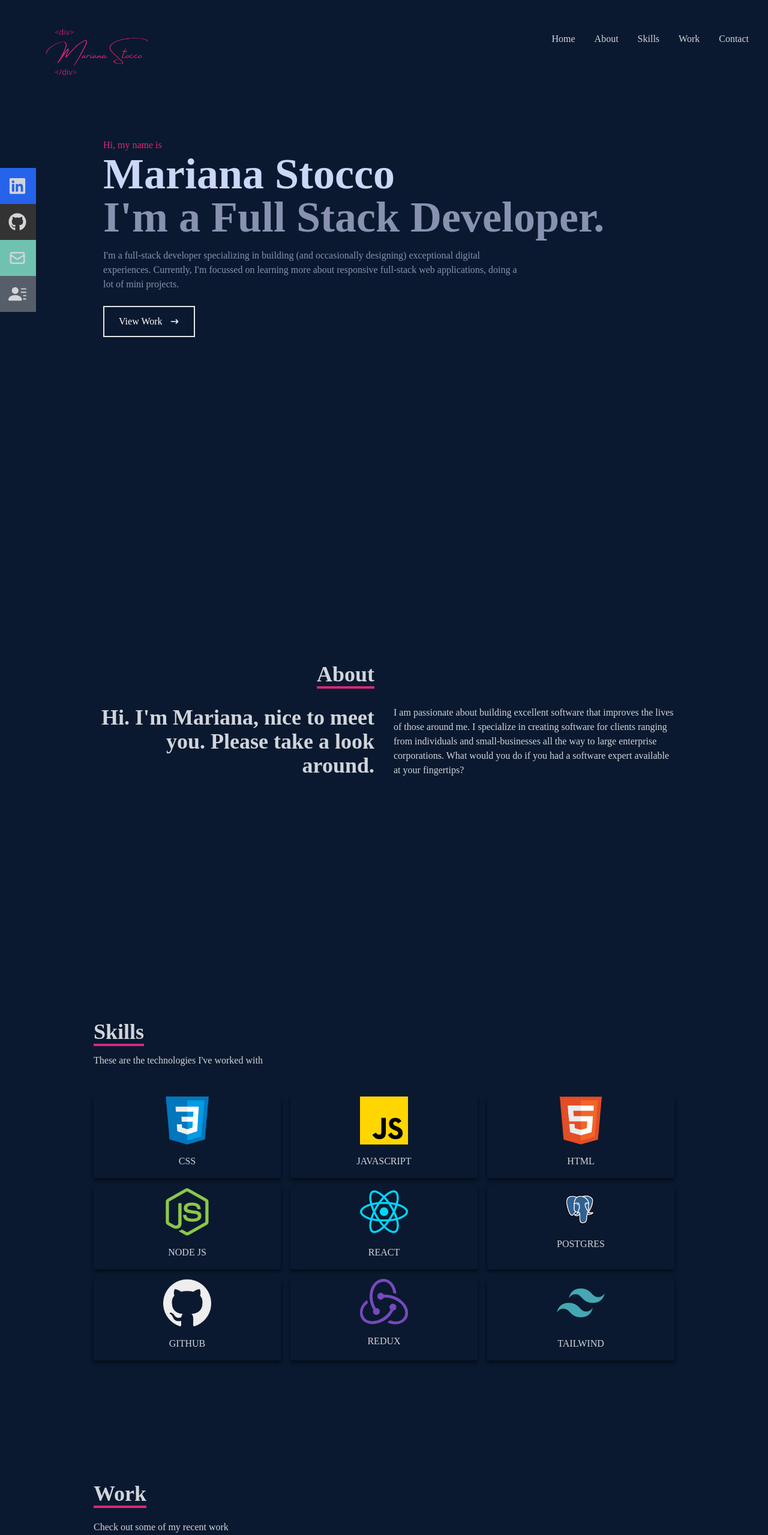
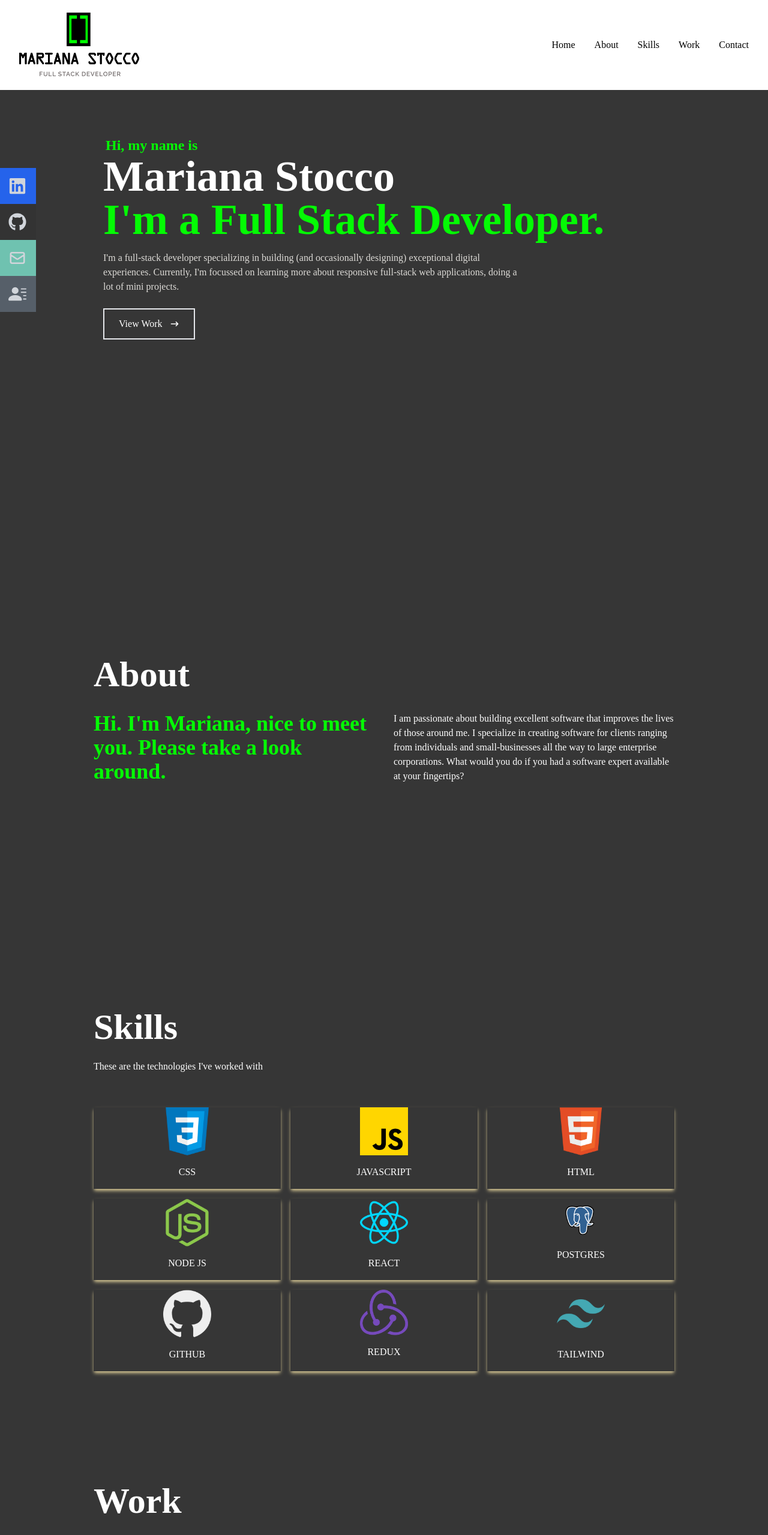
Before and after one commit to MarianaStocco/portfolio-mariana, a React (Create React App) app: page / in a window 1280 px wide. Shown: the top 2559 px of the page at 60% size. Built offline with nearby package versions, Linux system fonts and the light colour scheme.

Commit message:
V2 Styles

```diff
--- a/src/components/About.jsx
+++ b/src/components/About.jsx
@@ -1,19 +1,21 @@
 import React from 'react'
+import Profile from '../assets/profile.jpg'
 
 export const About = () => {
     return (
-        <div name='about' className='w-full h-screen bg-[#0a192f] text-gray-300'>
+        <div name='about' className='w-full h-screen bg-[#363636] text-white'>
           <div className='flex flex-col justify-center items-center w-full h-full'>
             <div className='max-w-[1000px] w-full grid grid-cols-2 gap-8'>
-              <div className='sm:text-right pb-8 pl-4'>
-                <p className='text-4xl font-bold inline border-b-4 border-pink-600'>
+              <div className='sm:text-left pb-8 pl-4'>
+                <p className='text-6xl font-bold inline'>
                   About
                 </p>
               </div>
+              {/* <img className='w-24 mx-auto' src={Profile} alt='perfil'></img> */}
               <div></div>
               </div>
               <div className='max-w-[1000px] w-full grid sm:grid-cols-2 gap-8 px-4'>
-                <div className='sm:text-right text-4xl font-bold'>
+                <div className='sm:text-left text-4xl font-bold text-[#04fb04]'>
                   <p>Hi. I'm Mariana, nice to meet you. Please take a look around.</p>
                 </div>
                 <div>
--- a/src/components/Contact.jsx
+++ b/src/components/Contact.jsx
@@ -2,16 +2,16 @@ import React from 'react'
 
 export const Contact = () => {
     return (
-        <div name='contact' className='w-full h-screen bg-[#0a192f] flex justify-center items-center p-4'>
+        <div name='contact' className='w-full h-screen bg-[#363636] flex justify-center items-center p-4'>
             <form method='POST' action="https://getform.io/f/935ea249-8f46-4556-908d-8e9bf2684702" className='flex flex-col max-w-[600px] w-full'>
                 <div className='pb-8'>
-                    <p className='text-4xl font-bold inline border-b-4 border-pink-600 text-gray-300'>Contact</p>
+                    <p className='text-6xl font-bold inline text-white'>Contact</p>
                     <p className='text-gray-300 py-4'>Submit the form below or shoot me an email - mariana.stocco@outlook.com</p>
                 </div>
-                <input className='bg-[#ccd6f6] p-2' type="text" placeholder='Name' name='name' />
-                <input className='my-4 p-2 bg-[#ccd6f6]' type="email" placeholder='Email' name='email' />
-                <textarea className='bg-[#ccd6f6] p-2' name="message" rows="10" placeholder='Message'></textarea>
-                <button className='text-white border-2 hover:bg-pink-600 hover:border-pink-600 px-4 py-3 my-8 mx-auto flex items-center'>Let's Collaborate</button>
+                <input className='bg-[#dee3f3] p-2' type="text" placeholder='Name' name='name' />
+                <input className='my-4 p-2 bg-[#dee3f3]' type="email" placeholder='Email' name='email' />
+                <textarea className='bg-[#dee3f3] p-2' name="message" rows="10" placeholder='Message'></textarea>
+                <button className='text-white border-2 hover:bg-[#04fb04] hover:border-[#04fb04] hover:text-black px-4 py-3 my-8 mx-auto flex items-center'>Let's Collaborate</button>
             </form>
         </div>
       )
--- a/src/components/Home.jsx
+++ b/src/components/Home.jsx
@@ -4,18 +4,18 @@ import {Link} from 'react-scroll';
 
 export const Home = () => {
   return (
-    <div name='home' className='w-full h-screen bg-[#0a192f]'>
+    <div name='home' className='w-full h-screen bg-[#363636]'>
 
       {/* Container */}
       <div className='max-w-[1000px] mx-auto px-8 flex flex-col justify-center h-full'>
-        <p className='text-pink-600'>Hi, my name is</p>
-        <h1 className='text-4xl sm:text-7xl font-bold text-[#ccd6f6]'>
+        <p className='text-[#04fb04] px-1 font-bold text-2xl'>Hi, my name is</p>
+        <h1 className='text-4xl sm:text-7xl font-bold text-white'>
           Mariana Stocco
         </h1>
-        <h2 className='text-4xl sm:text-7xl font-bold text-[#8892b0]'>
+        <h2 className='text-4xl sm:text-7xl font-bold text-[#04fb04]'>
           I'm a Full Stack Developer.
         </h2>
-        <p className=' text-[#8892b0] py-4 max-w-[700px]'>
+        <p className=' text-[#dddbd7] py-4 max-w-[700px]'>
           I'm a full-stack developer specializing in building (and occasionally
           designing) exceptional digital experiences. Currently, I'm focussed on
           learning more about responsive full-stack web applications, doing a lot
@@ -23,7 +23,7 @@ export const Home = () => {
         </p>
         <div>
         <Link to="work" smooth={true} duration={500}>
-          <button className='text-white group border-2 px-6 py-3 my-2 flex items-center hover:bg-pink-600 hover:border-pink-600'>
+          <button className='text-[white] group border-2 px-6 py-3 my-2 flex items-center hover:bg-[#04fb04] hover:border-[#04fb04] hover:text-[black]'>
             View Work
             <span className='group-hover:rotate-90 duration-300'>
               <HiArrowNarrowRight className='ml-3' />
--- a/src/components/NavBar.jsx
+++ b/src/components/NavBar.jsx
@@ -3,7 +3,7 @@ import { FaBars, FaTimes, FaGithub, FaLinkedin } from 'react-icons/fa';
 import { HiOutlineMail } from 'react-icons/hi';
 import { BsFillPersonLinesFill } from 'react-icons/bs';
 import { Link } from 'react-scroll';
-import Logo from '../assets/logo_pink.png';
+import Logo from '../assets/marca_ok.png';
 
 const NavBar = () => {
   const [nav, setNav] = useState(false);
@@ -11,9 +11,9 @@ const NavBar = () => {
   const handleClick = () => setNav(!nav)
 
   return (
-    <div className='fixed w-full h-[130px] flex justify-between items-center px-4 bg-[#0a192f] text-gray-300 '>
-      <div className='pt-20'>
-        <img src={Logo} alt='LogoMS' style={{ width: '300px' }} />
+    <div className='fixed w-full h-[150px] flex justify-between items-center px-4 bg-[#ffff] text-[#000000] '>
+      <div className='pt-4.5 px-4'>
+        <img src={Logo} alt='LogoMS' style={{ width: '200px' }} />
       </div>
       {/* menu */}
       <ul className='hidden md:flex'>
@@ -55,7 +55,7 @@ const NavBar = () => {
       <ul className={
         !nav
           ? 'hidden'
-          : 'absolute top-0 left-0 w-full h-screen bg-[#0a192f] flex flex-col justify-center items-center'}>
+          : 'absolute top-0 left-0 w-full h-screen bg-[#363636] flex flex-col justify-center items-center  text-gray-300'}>
         <li className='py-6 text-4xl'>
           <Link onClick={handleClick} to="home" smooth={true} duration={500}>
             Home
--- a/src/components/Skills.jsx
+++ b/src/components/Skills.jsx
@@ -11,47 +11,47 @@ import Redux from '../assets/redux.png'
 
 export const Skills = () => {
   return (
-    <div name='skills' className='w-full h-screen bg-[#0a192f] text-gray-300'>
+    <div name='skills' className='w-full md:h-screen bg-[#363636] text-white'>
         <div className='max-w-[1000px] mx-auto p-4 flex flex-col justify-center w-full h-full'>
             <div>
-                <p className='text-4xl font-bold inline border-b-4 border-pink-600'>Skills</p>
-                <p className='py-4'>These are the technologies I've worked with</p>
+                <p className='text-6xl font-bold inline'>Skills</p>
+                <p className='py-6'>These are the technologies I've worked with</p>
             </div>
 
             <div className='w-full grid grid-cols-2 sm:grid-cols-3 gap-4 text-center py-8'>
-                <div className='shadow-md shadow-[#040c16] hover:scale-110 duration-500'>
+                <div className='shadow-md shadow-[#D0C18F] hover:scale-110 duration-500'>
                     <img className='w-20 mx-auto'src={Css} alt="CSS icon" />
                     <p className='my-4'>CSS</p>
                 </div>
-                <div className='shadow-md shadow-[#040c16] hover:scale-110 duration-500'>
+                <div className='shadow-md shadow-[#D0C18F] hover:scale-110 duration-500'>
                     <img className='w-20 mx-auto'src={Javascript} alt="Js icon" />
                     <p className='my-4'>JAVASCRIPT</p>
                 </div>
-                <div className='shadow-md shadow-[#040c16] hover:scale-110 duration-500'>
+                <div className='shadow-md shadow-[#D0C18F] hover:scale-110 duration-500'>
                     <img className='w-20 mx-auto'src={Html} alt="HTML icon" />
                     <p className='my-4'>HTML</p>
                 </div>
-                <div className='shadow-md shadow-[#040c16] hover:scale-110 duration-500'>
+                <div className='shadow-md shadow-[#D0C18F] hover:scale-110 duration-500'>
                     <img className='w-20 mx-auto'src={Node} alt="NodeJs icon" />
                     <p className='my-4'>NODE JS</p>
                 </div>
-                <div className='shadow-md shadow-[#040c16] hover:scale-110 duration-500'>
+                <div className='shadow-md shadow-[#D0C18F] hover:scale-110 duration-500'>
                     <img className='w-20 mx-auto'src={ReactJs} alt="React icon" />
                     <p className='my-4'>REACT</p>
                 </div>
-                <div className='shadow-md shadow-[#040c16] hover:scale-110 duration-500'>
+                <div className='shadow-md shadow-[#D0C18F] hover:scale-110 duration-500'>
                     <img className='w-20 mx-auto'src={Postgres} alt="Postgres icon" />
                     <p className='my-4'>POSTGRES</p>
                 </div>
-                <div className='shadow-md shadow-[#040c16] hover:scale-110 duration-500'>
+                <div className='shadow-md shadow-[#D0C18F] hover:scale-110 duration-500'>
                     <img className='w-20 mx-auto'src={Github} alt="GitHub icon" />
                     <p className='my-4'>GITHUB</p>
                 </div>
-                <div className='shadow-md shadow-[#040c16] hover:scale-110 duration-500'>
+                <div className='shadow-md shadow-[#D0C18F] hover:scale-110 duration-500'>
                     <img className='w-20 mx-auto'src={Redux} alt="Redux icon" />
                     <p className='my-4'>REDUX</p>
                 </div>
-                <div className='shadow-md shadow-[#040c16] hover:scale-110 duration-500'>
+                <div className='shadow-md shadow-[#D0C18F] hover:scale-110 duration-500'>
                     <img className='w-20 mx-auto'src={Tailwind} alt="Tailwind icon" />
                     <p className='my-4'>TAILWIND</p>
                 </div>
--- a/src/components/Work.jsx
+++ b/src/components/Work.jsx
@@ -4,10 +4,10 @@ import Countries from '../assets/countries1.png';
 
 export const Work = () => {
     return (
-        <div name='work' className='w-full md:h-screen text-gray-300 bg-[#0a192f]'>
+        <div name='work' className='w-full md:h-screen text-white bg-[#363636]'>
             <div className='max-w-[1000px] mx-auto p-4 flex flex-col justify-center w-full h-full'>
-                <div className='pb-8'>
-                    <p className='text-4xl font-bold inline border-b-4 text-gray-300 border-pink-600'>
+                <div className='pb-2'>
+                    <p className='text-6xl font-bold inline  text-white'>
                         Work
                     </p>
                     <p className='py-6'>Check out some of my recent work</p>
@@ -19,7 +19,7 @@ export const Work = () => {
                     {/* Grid Item */}
                     <div
                         style={{ backgroundImage: `url(${Pokemon})` }}
-                        className='shadow-lg shadow-[#040c16] group container rounded-md flex justify-center items-center mx-auto content-div'
+                        className='group shadow-lg shadow-[#D0C18F] container rounded-md flex justify-center items-center mx-auto content-div'
                     >
                         {/* Hover Effects */}
                         <div className='opacity-0 group-hover:opacity-100'>
@@ -42,7 +42,7 @@ export const Work = () => {
                     </div>
                     <div
                         style={{ backgroundImage: `url(${Countries})` }}
-                        className='shadow-lg shadow-[#040c16] group container rounded-md flex justify-center items-center mx-auto content-div'
+                        className='shadow-lg shadow-[#D0C18F] group container rounded-md flex justify-center items-center mx-auto content-div'
                     >
                         {/* Hover Effects */}
                         <div className='opacity-0 group-hover:opacity-100'>
@@ -66,7 +66,7 @@ export const Work = () => {
                     {/* Grid Item */}
                     <div
                         style={{ backgroundImage: `url(${Pokemon})` }}
-                        className='shadow-lg shadow-[#040c16] group container rounded-md flex justify-center items-center mx-auto content-div'
+                        className='shadow-lg shadow-[#D0C18F] group container rounded-md flex justify-center items-center mx-auto content-div'
                     >
                         {/* Hover Effects */}
                         <div className='opacity-0 group-hover:opacity-100'>
@@ -89,7 +89,7 @@ export const Work = () => {
                     </div>
                     <div
                         style={{ backgroundImage: `url(${Countries})` }}
-                        className='shadow-lg shadow-[#040c16] group container rounded-md flex justify-center items-center mx-auto content-div'
+                        className='shadow-lg shadow-[#D0C18F] group container rounded-md flex justify-center items-center mx-auto content-div'
                     >
                         {/* Hover Effects */}
                         <div className='opacity-0 group-hover:opacity-100'>
--- a/src/index.css
+++ b/src/index.css
@@ -24,7 +24,7 @@
 .content-div:hover{
     background-image: linear-gradient(
         to right,
-        rgba(112, 157, 255, 0.8),
-        hsla(242, 74%, 61%, 0.8)
+        #8E7D5B,
+        #D0C18F
     ) !important;
 }
```
Also changed, not shown: src/assets/marca_ok.png (added), src/assets/profile.jpg (added).
